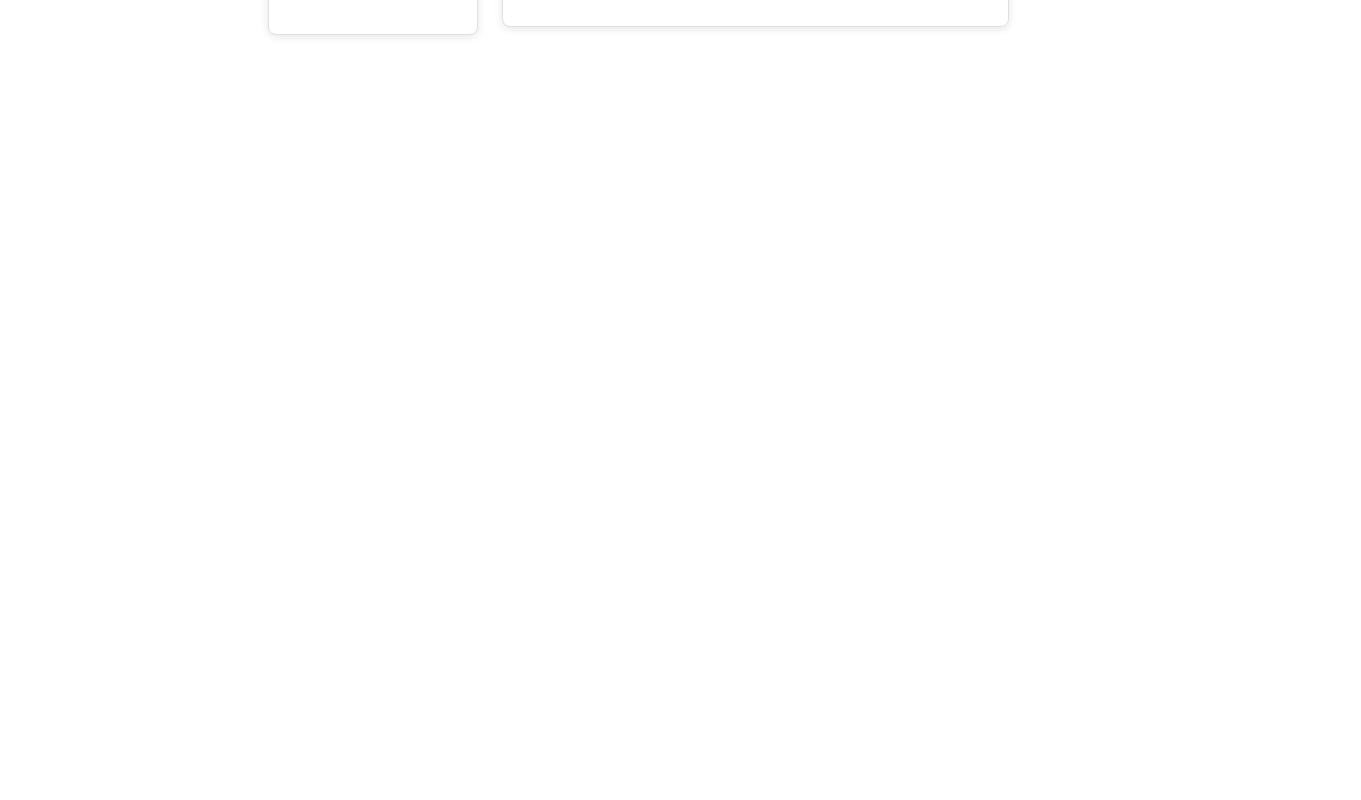
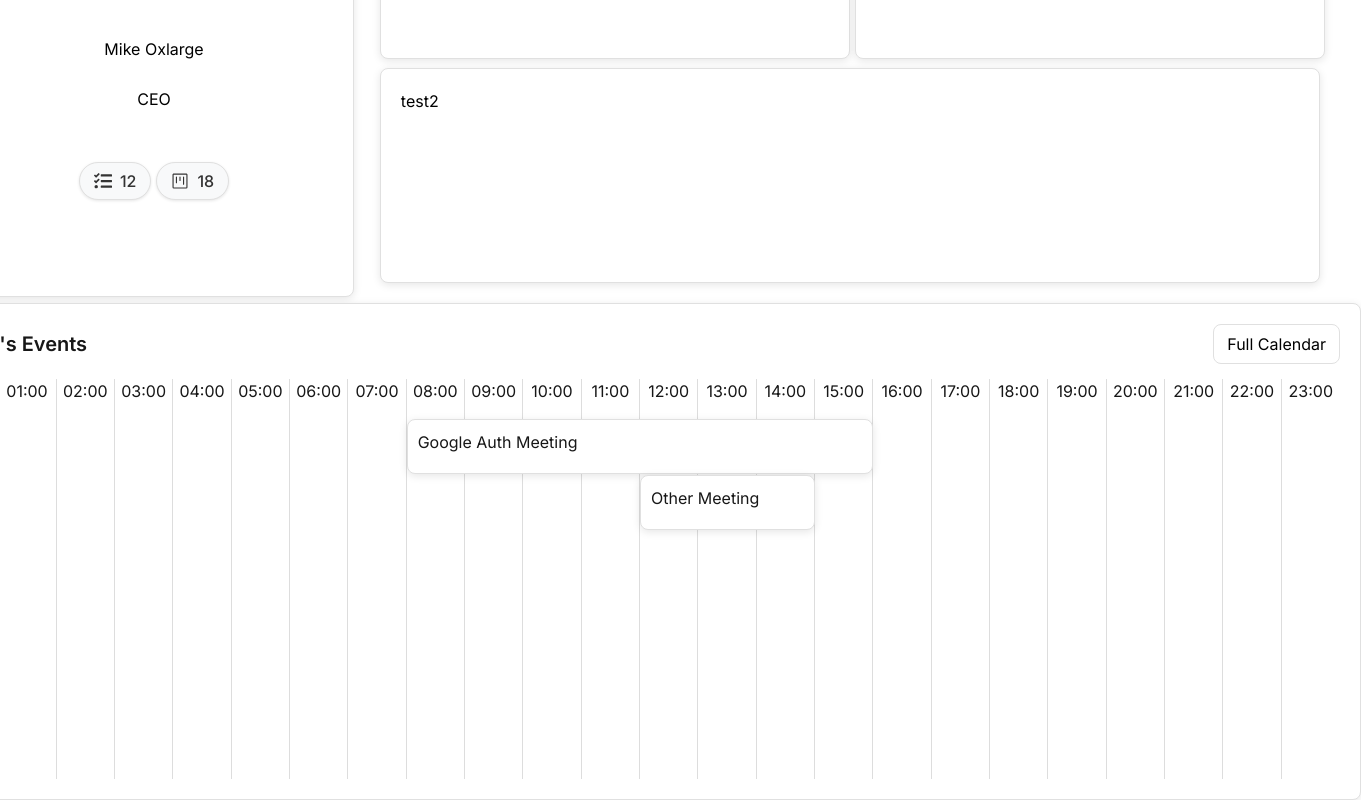
Before and after one commit to 17nbist/COB290-2025-Team-5, a Next.js app: page /dashboard in a window 1280 px wide. Shown: the part 377-1177 px from the top of the page, 1361 px wide, since content can reach past the window. Before the commit the page ends 800 px from the top, so only its background shows below. Built offline with nearby package versions, Linux system fonts and the light colour scheme.

Commit message:
[lg] feat: dash calendar added

```diff
--- a/src/app/dashboard/DashboardPage.js
+++ b/src/app/dashboard/DashboardPage.js
@@ -1,15 +1,22 @@
 "use client";
 import ProfileOverview from "./ProfileOverview";
-import { useEffect } from 'react';
+import { useState, useEffect } from 'react';
+import DashCalendar from "@/components/Calendar/DashCalendar";
 
 
 export default function DashboardPage() {
   useEffect(() => {
     document.title = 'Dashboard | Make-It-All';
   }, []);
+  const [events, setEvents] = useState([
+		{id: 0, title: "Google Auth Meeting", from: new Date(2025, 9, 19, 8), to: new Date(2025, 9, 19, 16)},
+		{id: 1, title: "Other Meeting", from: new Date(2025, 9, 19, 12), to: new Date(2025, 9, 19, 15)},
+		{id: 2, title: "Dashboard Meeting", from: new Date(2025, 9, 20, 12), to: new Date(2025, 9, 20, 15)},
+	]);
   return (
-    <div>
+    <div className="flex flex-col items-center">
       <ProfileOverview name={"John Doe"} position={"CEO"} taskAllocated={"12"} ProjectAllocated={"18"} />
+      <DashCalendar tasks={events} width={1400} height ={400}/>
     </div>
   );
 }
--- a/src/app/dashboard/ProfileOverview.js
+++ b/src/app/dashboard/ProfileOverview.js
@@ -14,7 +14,7 @@ import DashboardCard from "./DashboardCard";
 
 export default function ProfileOverview() {
     return (
-        <div style={{ display: "flex", justifyContent: "center", height: "25vw", width: "60vw" }}>
+        <div style={{ display: "flex", justifyContent: "center", height: "600px", width: "1400px" }}>
             <div style={{ display: "grid", gridTemplateColumns: "30% 70%", height: "100%", width: "100%" }}>
 
                 <div style={{ padding: "10px" }}>
--- a/src/app/project/page.js
+++ b/src/app/project/page.js
@@ -8,6 +8,7 @@ import EventsPage from "./events/EventsPage";
 export default function ProjectPage() {
 	const topNavItems = ["Today", "Tasks", "Events", "Members"];
 	const [activeTab, setActiveTab] = useState("Today");
+
 	const [tasks, setTasks] = useState([
 		{id: 0, title: "Google Auth", from: new Date(2025, 9, 14, 8), to: new Date(2025, 9, 23, 14)},
 		{id: 1, title: "Main Dashboard", from: new Date(2025, 9, 8, 0), to: new Date(2025, 9, 15, 0)},
--- a/src/components/Calendar/CalendarTask.js
+++ b/src/components/Calendar/CalendarTask.js
@@ -1,7 +1,7 @@
 import Card from "../Card.js";
 import {daysInMonth, monthsBetween, firstDateOfWeek} from "./calendarUtils.js";
 
-export default function CalendarTask({task, startDate, calendarWidth, divisions, rangeType}) {
+export default function CalendarTask({task, startDate, calendarWidth, divisions, rangeType, taskWidth=55, gap=20}) {
   startDate = new Date(startDate);
   let fromIndex = 0;
   let toIndex = 0;
@@ -19,10 +19,10 @@ export default function CalendarTask({task, startDate, calendarWidth, divisions,
 
   let left = fromIndex * calendarWidth / divisions;
   let width = (toIndex - fromIndex) * calendarWidth / divisions;
-  let top = task.track * 75;
+  let top = task.track * (taskWidth + gap);
 
   return (
-    <Card style={{width: width, height: "55px", position: "absolute", left, top, cursor: "pointer", padding: "5px"}}>
+    <Card style={{width: width, height: taskWidth, position: "absolute", left, top, cursor: "pointer", padding: "5px"}}>
       <div style={{width: "100%", height: "100%", position: "absolute"}}>
         <h1
           className="truncate"
--- /dev/null
+++ b/src/components/Calendar/DashCalendar.js
@@ -0,0 +1,133 @@
+"use client"
+import {useEffect, useState, useMemo} from "react";
+import Card from "../Card.js";
+import NavBar from "../NavBar.js";
+import {daysInMonth, monthsBetween, firstDateOfWeek} from "./calendarUtils.js";
+import CalendarTask from "./CalendarTask.js";
+import Button from "@/components/Button.js";
+
+export default function DashCalendar({tasks, width, height}) {
+  const [startDate, setStartDate] = useState(() => {
+    const today = new Date();
+    const startOfDay = new Date(today.getFullYear(), today.getMonth(), today.getDate());
+    return startOfDay
+    }
+  );
+
+
+  const sortedTasks = useMemo(() => (
+    [...tasks].sort((b, a) => new Date(b.from) - new Date(a.from))
+  ), [tasks]);
+
+  function getTasksInRange() {
+    let endDate = new Date(startDate);
+    endDate.setDate(startDate.getDate() + 1);
+
+    let fTasks = [...sortedTasks].filter(t => t.from < endDate && t.to > startDate);
+
+    let tracked_tasks = fTasks.filter(t => {
+      let fromIndex = 0;
+      let toIndex = 0;
+      let divisions = getNumberOfDivisions();
+
+      fromIndex = (t.from - startDate) / (1000 * 60 * 60);
+      toIndex = (t.to - startDate) / (1000 * 60 * 60);
+
+      const widthFraction = (toIndex - fromIndex) / divisions;
+      return widthFraction >= 1/18;
+    });
+
+    let tracks = [];
+
+    for (let i = 0; i < tracked_tasks.length; i++) {
+      if (i == 0) {
+        tracks.push({end: tracked_tasks[i].to});
+        tracked_tasks[i].track = 0;
+      } else {
+        let foundTrack = false;
+        for (let j = 0; j < tracks.length; j++) {
+
+          if (tracked_tasks[i].from >= tracks[j].end) {
+            foundTrack = true;
+            tracks[j].end = tracked_tasks[i].to;
+            tracked_tasks[i].track = j;
+          }
+        }
+
+        if (!foundTrack) {
+          tracks.push({end: tracked_tasks[i].to})
+          tracked_tasks[i].track = tracks.length - 1;
+        }
+      }
+    }
+
+    return tracked_tasks;
+  }
+
+  function getNumberOfDivisions() {
+    return 24;
+  }
+
+  function getDivisionTitles() {
+    let titles = [];
+    let today = new Date(startDate)
+    for (let i = 0; i < 24; i++) {
+      // titles.push(`${i.toString().padStart(2, "0")}:00 - ${(i+1).toString().padStart(2, "0")}:00`)
+      titles.push(`${i.toString().padStart(2, "0")}:00`)
+    }
+    return titles;
+  }
+
+  function getRangeText() {
+    let endDate = new Date(startDate);
+    endDate.setDate(startDate.getDate() + 1);
+    return `${startDate.toDateString()} - ${endDate.toDateString()}`;
+  }
+
+  return (
+      <Card>
+        <div className="flex items-center justify-between">
+          <h1 className="font-[600] text-[20px]">Today's Events</h1>
+          <Button outerStyle={{}} text={"Full Calendar"} />
+        </div>
+
+        <div style={{
+          width: width,
+          display: "grid",
+          overflowX: "hidden",
+          position: "relative",
+          gridTemplateColumns: `repeat(${getNumberOfDivisions()}, minmax(0, 1fr))`,
+          borderRadius: "10px",
+          width: "100%",
+          height: "100%",
+          marginTop: "15px",
+          width: width + "px",
+          height: height + "px"
+        }}>
+
+          {/* dates and dividors */}
+          {
+            getDivisionTitles().map((e, i, arr) => (
+              <div key={e}
+                style={{
+                  borderRight: i !== arr.length - 1 ? "1px solid #ddd" : "none",
+                }}
+              >
+              <h1 style={{textAlign: "center"}}>{e}</h1>
+              </div>
+            ))
+          }
+
+          {/* tasks */}
+          <div style={{position: "absolute", marginTop: "40px"}}>
+          {
+            getTasksInRange().map((t) => (
+              <CalendarTask key={t.id} task={t} startDate={startDate} divisions={getNumberOfDivisions()} rangeType={"Day"} calendarWidth={width} gap={1}/>
+            ))
+          }
+          </div>
+
+        </div>
+      </Card>
+  )
+}
```
